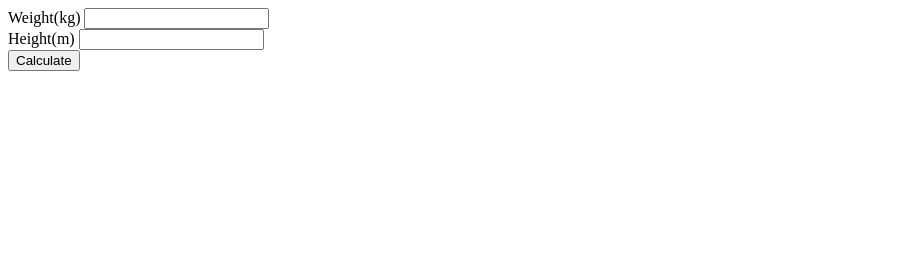
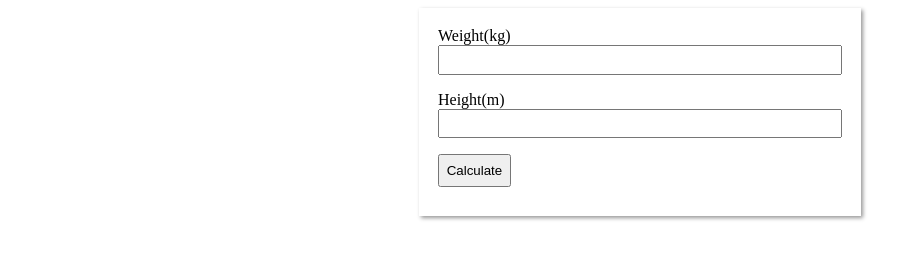
Before and after one commit to ofojigoziem/bmi-calculator, a plain HTML site: page index.html in a window 1280 px wide. Shown: the whole page, without its empty margins (0-920 px from the left). Drawn offline with Linux system fonts and the light colour scheme.

Commit message:
Added styling for the page

```diff
--- a/index.html
+++ b/index.html
@@ -4,6 +4,7 @@
     <meta charset="UTF-8">
     <meta name="viewport" content="width=device-width, initial-scale=1.0">
     <meta http-equiv="X-UA-Compatible" content="ie=edge">
+    <link rel="stylesheet" href="style.css">
     <title>BMI Calculator</title>
 </head>
 <body>
@@ -11,13 +12,15 @@
         <form action="#" method="POST">
             <div class="form-group">
                 <label for="weight">Weight(kg)</label>
-                <input type="number" id="weight">
+                <input class="form-control" type="number" id="weight">
             </div class="form-group">
             <div class="form-group">
                 <label for="height">Height(m)</label>
-                <input type="number" id="height">
+                <input class="form-control" type="number" id="height">
             </div>
-            <input class="btn" type="submit" value="Calculate">
+            <div class="form-group">
+                <input class="btn" type="submit" value="Calculate">
+            </div>
         </form>
     </main>
 </body>
--- a/style.css
+++ b/style.css
@@ -0,0 +1,32 @@
+*{
+    box-sizing: border-box;
+}
+
+.main{
+    width: 35%;
+    margin: 0 auto;
+    padding: 1em;
+    background: #ffffff;
+    box-shadow: 2px 2px 4px rgba(0, 0, 0, 0.411);
+}
+
+.form-group{
+    padding: 0.2em;
+    margin-bottom: 0.6em;
+}
+
+.form-control{
+    display: block;
+    min-width: 100%;
+    padding: 0.4em;
+}
+
+.btn{
+    padding: 0.5em;
+}
+
+@media screen and (max-width: 550px){
+    .main{
+        width: 90% !important;
+    }
+}
```
